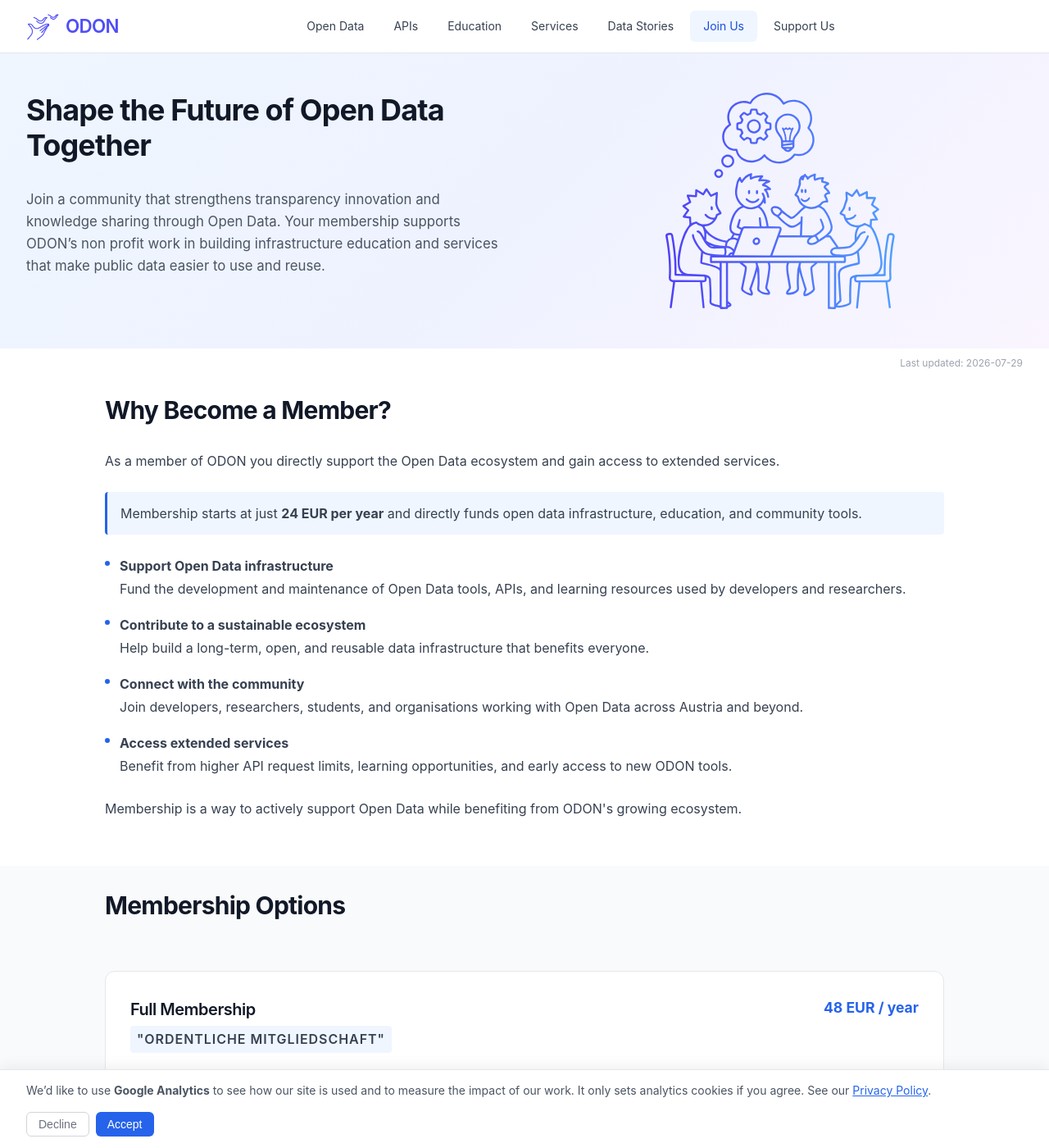
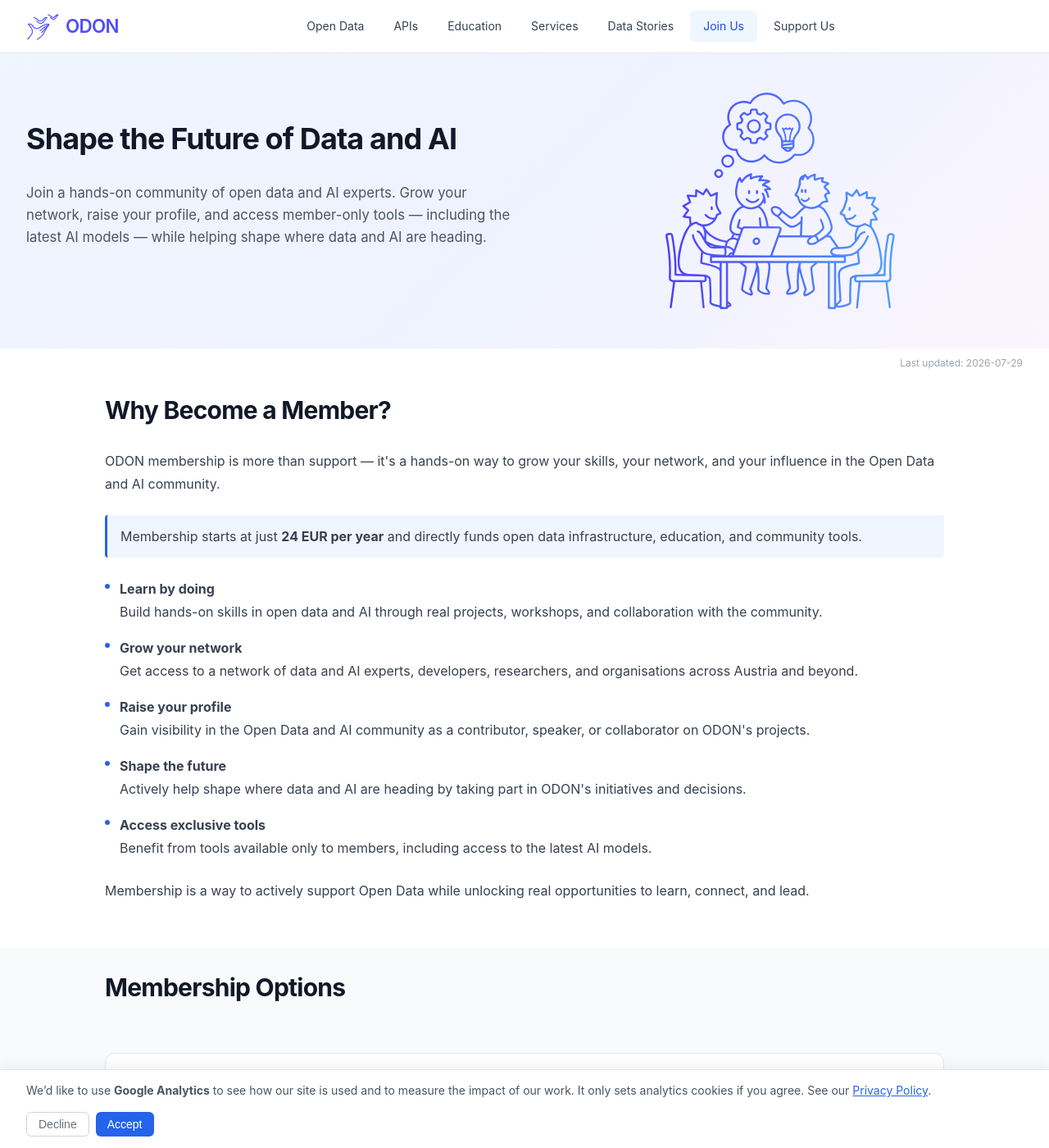
Before and after one commit to verein-odon/verein-odon.github.io, a Jekyll site: the page built from docs/en/membership.md, in a window 1280 px wide and 1400 px high. Shown: the whole window at 82% size. Built offline with Jekyll 4.4.1, drawn with Linux system fonts in a browser that asks for light colours.

Commit message:
Improving membership page content

```diff
--- a/docs/_data/heros.yaml
+++ b/docs/_data/heros.yaml
@@ -74,8 +74,8 @@
     image_src: "/assets/images/heros/education.svg"
 membership:
   en:
-    hero-title: "Shape the Future of Open Data Together"
-    hero-subtitle: "Join a community that strengthens transparency innovation and knowledge sharing through Open Data. Your membership supports ODON’s non profit work in building infrastructure education and services that make public data easier to use and reuse."
+    hero-title: "Shape the Future of Data and AI"
+    hero-subtitle: "Join a hands-on community of open data and AI experts. Grow your network, raise your profile, and access member-only tools — including the latest AI models — while helping shape where data and AI are heading."
     image_src: "/assets/images/heros/membership.svg"
     alt_text: "People at a table"
     # buttons:
--- a/docs/en/membership.md
+++ b/docs/en/membership.md
@@ -13,7 +13,7 @@
     <div class="content-section">
       <h2>Why Become a Member?</h2>
       <p>
-        As a member of ODON you directly support the Open Data ecosystem and gain access to extended services.
+        ODON membership is more than support — it's a hands-on way to grow your skills, your network, and your influence in the Open Data and AI community.
       </p>
       <p style="background: #eff6ff; border-left: 3px solid #2563eb; padding: 0.75rem 1rem; border-radius: 0.25rem; margin-top: 1rem;">
         Membership starts at just <b>24 EUR per year</b> and directly funds open data infrastructure, education, and community tools.
@@ -21,26 +21,31 @@
       <ul>
         <li>
           <span class="bullet"></span>
-          <span><b>Support Open Data infrastructure</b><br>
-          Fund the development and maintenance of Open Data tools, APIs, and learning resources used by developers and researchers.</span>
+          <span><b>Learn by doing</b><br>
+          Build hands-on skills in open data and AI through real projects, workshops, and collaboration with the community.</span>
         </li>
         <li>
           <span class="bullet"></span>
-          <span><b>Contribute to a sustainable ecosystem</b><br>
-          Help build a long-term, open, and reusable data infrastructure that benefits everyone.</span>
+          <span><b>Grow your network</b><br>
+          Get access to a network of data and AI experts, developers, researchers, and organisations across Austria and beyond.</span>
         </li>
         <li>
           <span class="bullet"></span>
-          <span><b>Connect with the community</b><br>
-          Join developers, researchers, students, and organisations working with Open Data across Austria and beyond.</span>
+          <span><b>Raise your profile</b><br>
+          Gain visibility in the Open Data and AI community as a contributor, speaker, or collaborator on ODON's projects.</span>
         </li>
         <li>
           <span class="bullet"></span>
-          <span><b>Access extended services</b><br>
-          Benefit from higher API request limits, learning opportunities, and early access to new ODON tools.</span>
+          <span><b>Shape the future</b><br>
+          Actively help shape where data and AI are heading by taking part in ODON's initiatives and decisions.</span>
+        </li>
+        <li>
+          <span class="bullet"></span>
+          <span><b>Access exclusive tools</b><br>
+          Benefit from tools available only to members, including access to the latest AI models.</span>
         </li>
       </ul>
-      <p>Membership is a way to actively support Open Data while benefiting from ODON's growing ecosystem.</p>
+      <p>Membership is a way to actively support Open Data while unlocking real opportunities to learn, connect, and lead.</p>
     </div>
   </div>
 </section>
```
